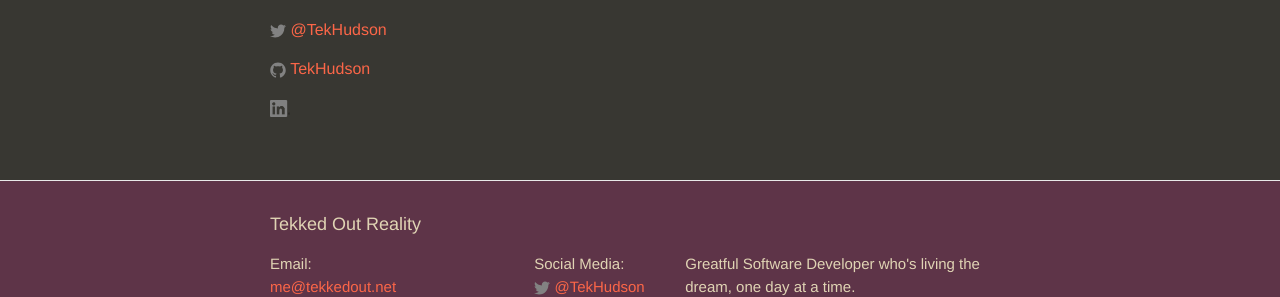
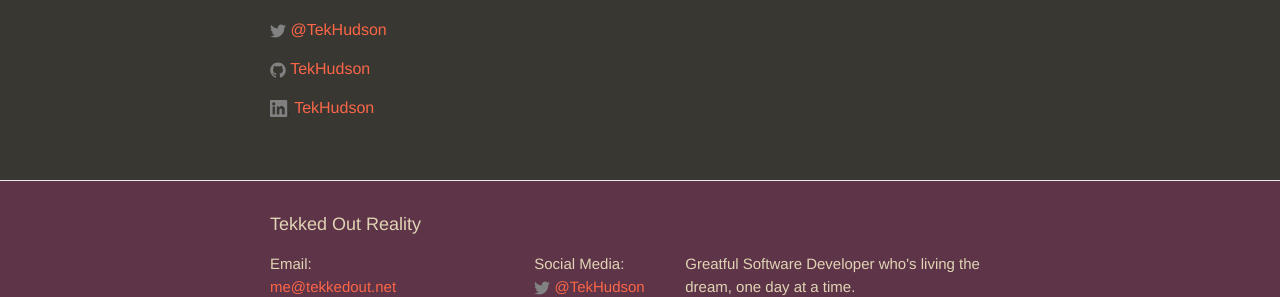
Before and after one commit to tekHudson/tekHudson.github.io, a Jekyll site: the page built from about.md, in a window 1280 px wide. Shown: the part 477-774 px from the top of the page. Built offline with Jekyll 4.4.1, drawn with Linux system fonts in a browser that asks for light colours.

Commit message:
Update about

```diff
--- a/about.md
+++ b/about.md
@@ -19,4 +19,4 @@ Basically? It's all about sharing my mind with technology.
 
 {% include icon-twitter.html username=site.twitter_username %}
 {% include icon-github.html username=site.github_username %}
-{% include linkedin-link.html %}
+{% include linkedin-link.html username=site.linkedin_username %}
```
Also changed, not shown: 1 other file.
